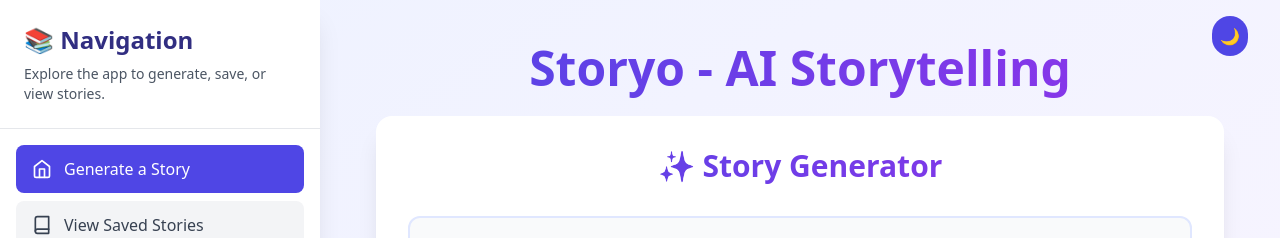
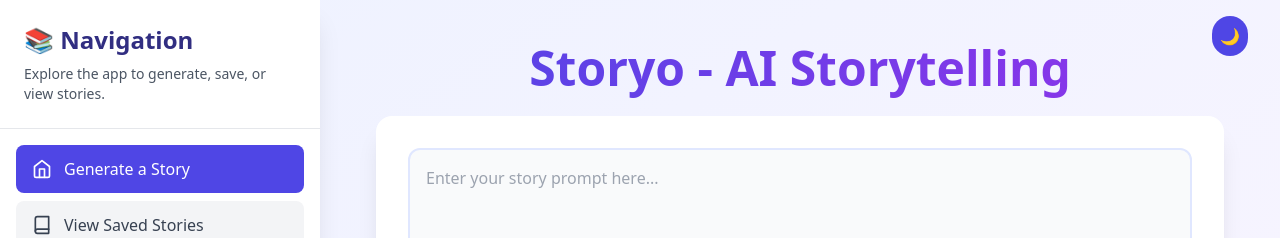
Before and after one commit to Adamb7rr/Storyo, a React (Vite) app in the folder frontend/: page / in a window 1280 px wide. Shown: the top 238 px of the page. Built offline with nearby package versions, Linux system fonts and the light colour scheme; no server answers.

Commit message:
update GenerateStory

```diff
--- a/frontend/src/components/GenerateStory.jsx
+++ b/frontend/src/components/GenerateStory.jsx
@@ -97,10 +97,6 @@ const GenerateStory = () => {
     <div className="transition-colors duration-200">
       <div className="container mx-auto px-4 py-8 sm:px-6 lg:py-0">
         <div className="max-w-4xl mx-auto bg-white dark:bg-gray-800 rounded-2xl shadow-xl backdrop-blur-lg backdrop-filter p-6 sm:p-8">
-          <h2 className="text-3xl font-extrabold text-center bg-gradient-to-r from-indigo-600 to-purple-600 dark:from-indigo-400 dark:to-purple-400 bg-clip-text text-transparent mb-8">
-            ✨ Story Generator
-          </h2>
-
 
           {/* Error Display */}
           {error && (
```
